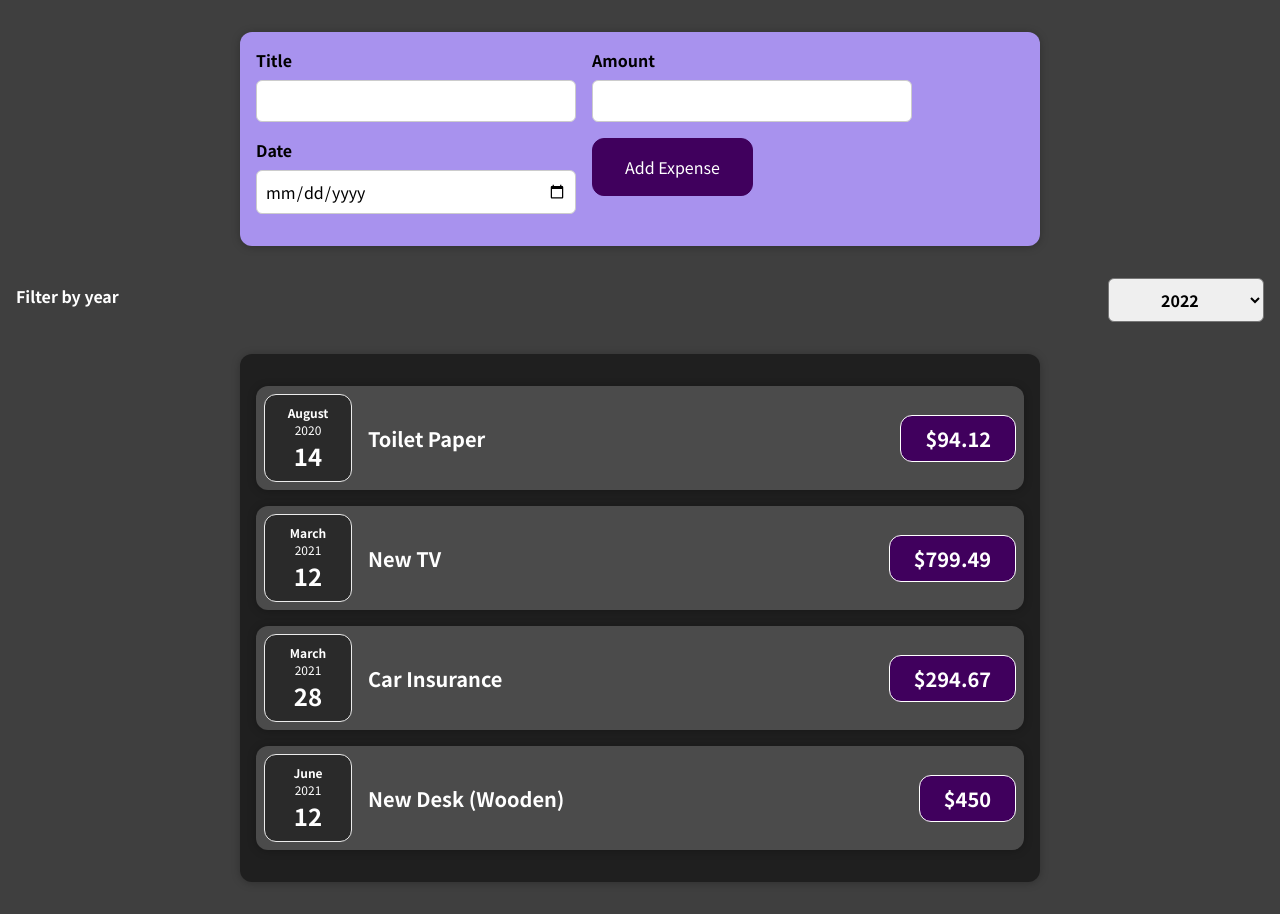
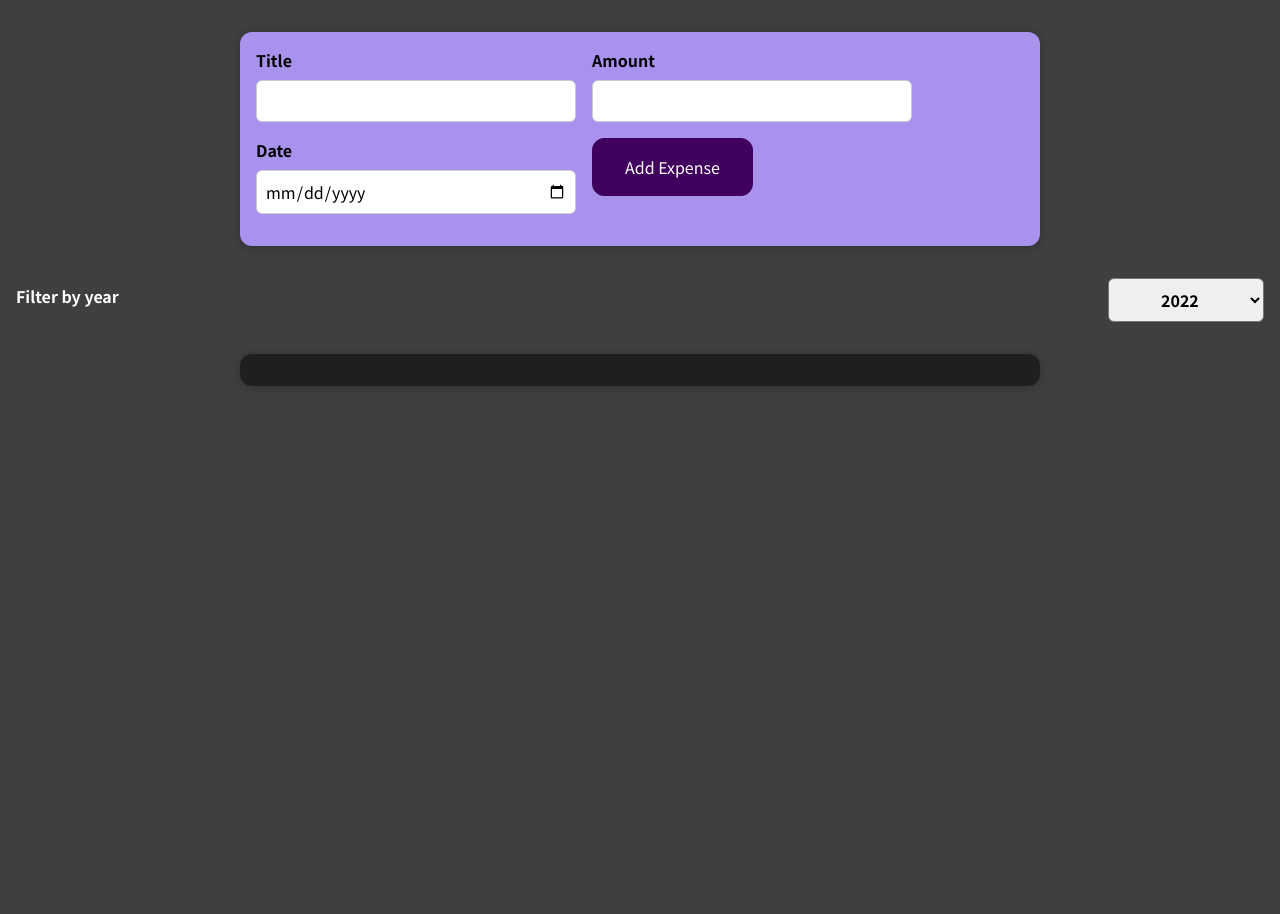
Before and after one commit to sallyhoneybee/01-starting-setup, a React (Create React App) app: page / in a window 1280 px wide. After the commit the page ends 800 px from the top, so only its background shows below. Built offline with nearby package versions, Linux system fonts and the light colour scheme.

Commit message:
removed DUMMY_EXPENSES

```diff
--- a/src/App.js
+++ b/src/App.js
@@ -2,33 +2,33 @@
 import Expenses from "./components/Expenses/Expenses";
 import NewExpense from "./components/NewExpense/NewExpense";
 
-const DUMMY_EXPENSES = [
-  {
-    id: "e1",
-    title: "Toilet Paper",
-    amount: 94.12,
-    date: new Date(2020, 7, 14),
-  },
+// const DUMMY_EXPENSES = [
+//   {
+//     id: "e1",
+//     title: "Toilet Paper",
+//     amount: 94.12,
+//     date: new Date(2020, 7, 14),
+//   },
 
-  { id: "e2", title: "New TV", amount: 799.49, date: new Date(2021, 2, 12) },
+//   { id: "e2", title: "New TV", amount: 799.49, date: new Date(2021, 2, 12) },
 
-  {
-    id: "e3",
-    title: "Car Insurance",
-    amount: 294.67,
-    date: new Date(2021, 2, 28),
-  },
+//   {
+//     id: "e3",
+//     title: "Car Insurance",
+//     amount: 294.67,
+//     date: new Date(2021, 2, 28),
+//   },
 
-  {
-    id: "e4",
-    title: "New Desk (Wooden)",
-    amount: 450,
-    date: new Date(2021, 5, 12),
-  },
-];
+//   {
+//     id: "e4",
+//     title: "New Desk (Wooden)",
+//     amount: 450,
+//     date: new Date(2021, 5, 12),
+//   },
+// ];
 
 const App = () => {
-  const [expenses, setExpenses] = useState(DUMMY_EXPENSES);
+  const [expenses, setExpenses] = useState([]);
 
   const addExpenseHandler = (expenseData) => {
     setExpenses((prevExpenses) => {
```
